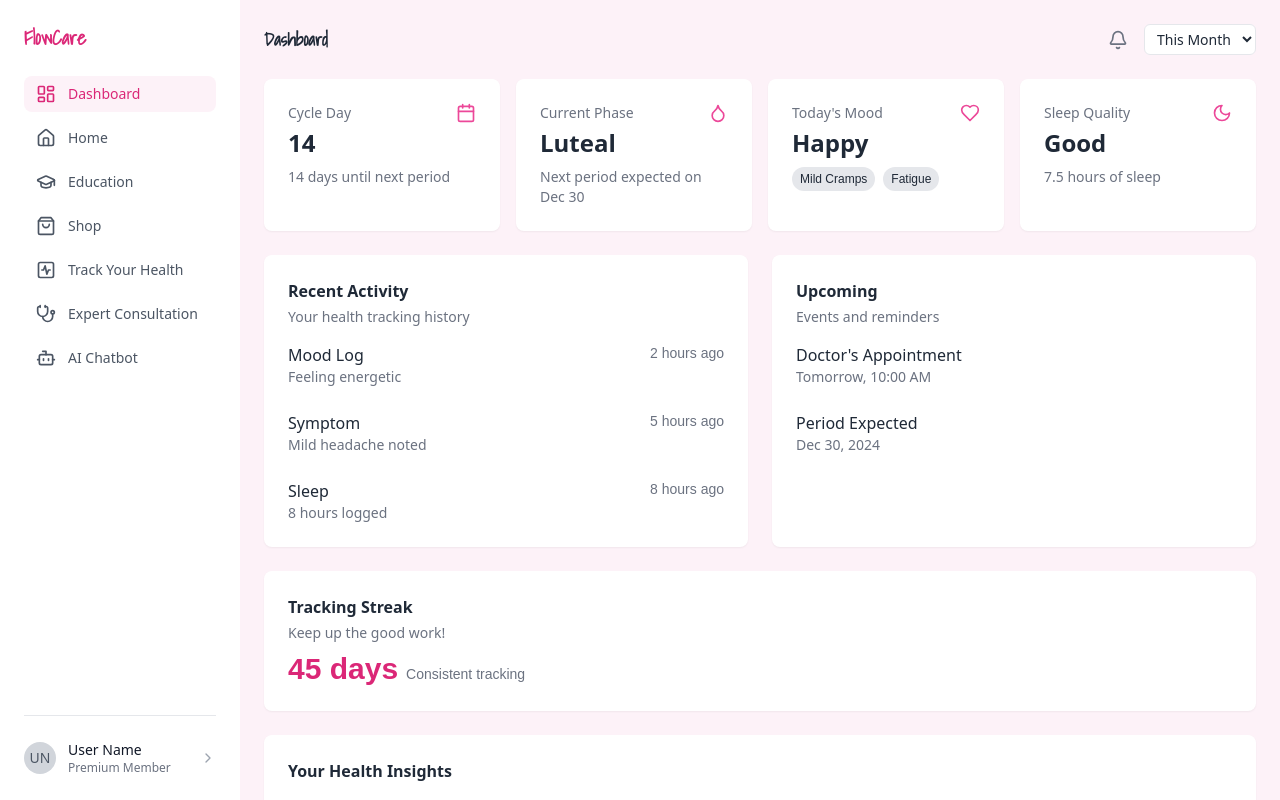
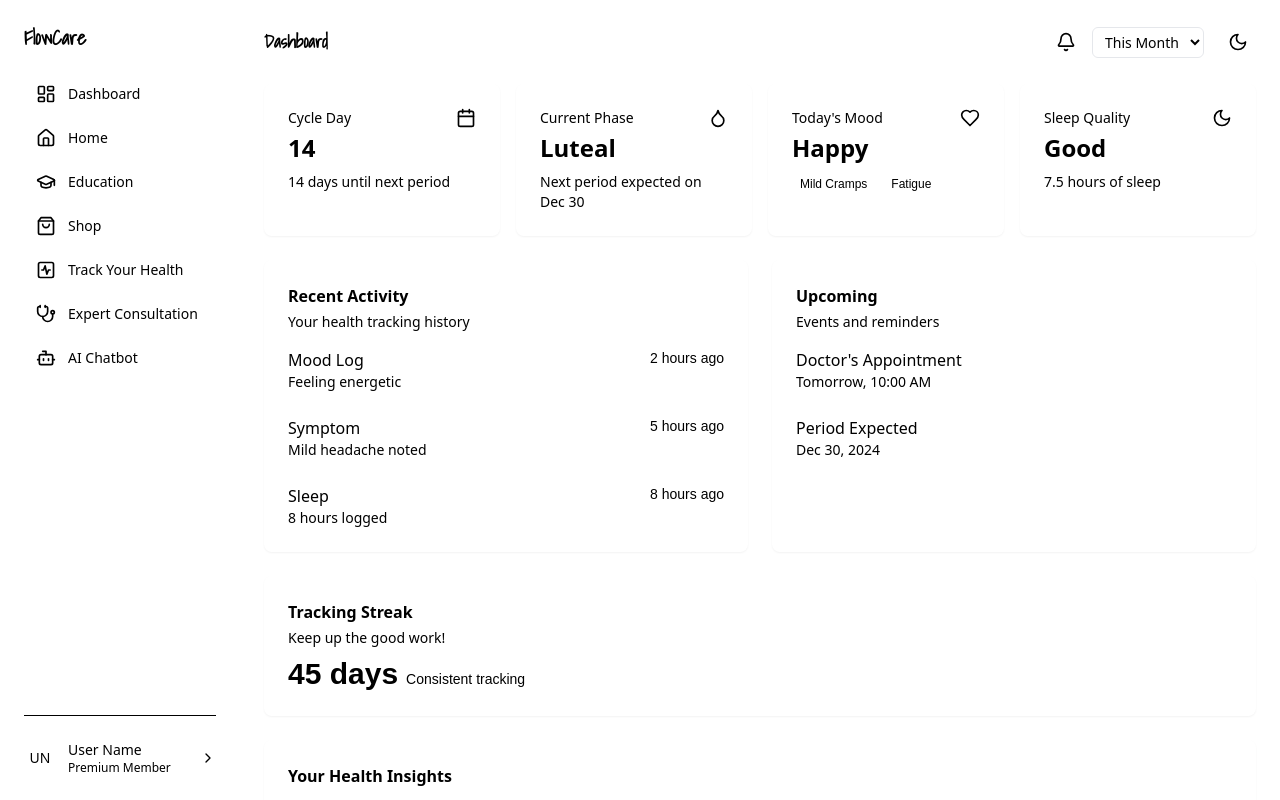
Before and after one commit to talhadevelopes/FlowCare2, a React (Vite) app in the folder Frontend/: page /Dashboard in a window 1280 px wide. Built offline with nearby package versions, Linux system fonts and the light colour scheme.

Commit message:
Dashboard Dark/Light toggle

```diff
--- a/Frontend/src/components/Dashboard.jsx
+++ b/Frontend/src/components/Dashboard.jsx
@@ -1,7 +1,17 @@
-import React from 'react';
+import React, { useState, useEffect } from 'react';
 import { LayoutDashboard, Home, GraduationCap, ShoppingBag, ActivitySquare, Stethoscope, Bot, ChevronRight, Bell, Calendar, Heart, Moon, Sun, Droplet, Utensils } from 'lucide-react';
 
-export function Dashboard() {
+export function Dashboard () {
+  const [darkMode, setDarkMode] = useState(false);
+
+  useEffect(() => {
+    if (darkMode) {
+      document.documentElement.classList.add('dark');
+    } else {
+      document.documentElement.classList.remove('dark');
+    }
+  }, [darkMode]);
+
 
   const userInputs = {
     cycleDay: 14,
@@ -47,10 +57,32 @@ export function Dashboard() {
   const healthTips = getHealthTips();
 
   return (
-    <div className="flex h-screen bg-pink-50 text-gray-800 font-sans">
+    <div className={`flex h-screen ${darkMode ? 'dark' : ''}`}>
+      <style jsx>{`
+        :root {
+          --background: 255, 255, 255;
+          --foreground: 0, 0, 0;
+          --primary: 255, 192, 203;
+          --primary-foreground: 0, 0, 0;
+          --card: 255, 255, 255;
+          --card-foreground: 0, 0, 0;
+        }
+        .dark {
+          --background: 23, 23, 23;
+          --foreground: 255, 255, 255;
+          --primary: 255, 105, 180;
+          --primary-foreground: 255, 255, 255;
+          --card: 38, 38, 38;
+          --card-foreground: 255, 255, 255;
+        }
+        body {
+          background-color: rgb(var(--background));
+          color: rgb(var(--foreground));
+        }
+      `}</style>
 
-      <aside className="w-[240px] bg-white p-6 flex flex-col">
-        <h1 className="text-xl font-semibold text-pink-600 mb-6">FlowCare</h1>
+      <aside className="w-[240px] bg-[rgb(var(--card))] p-6 flex flex-col">
+        <h1 className="text-xl font-semibold text-[rgb(var(--primary))] mb-6">FlowCare</h1>
         <nav className="flex-1">
           <ul className="space-y-2">
             <NavItem icon={<LayoutDashboard size={20} />} label="Dashboard" active />
@@ -62,31 +94,37 @@ export function Dashboard() {
             <NavItem icon={<Bot size={20} />} label="AI Chatbot" />
           </ul>
         </nav>
-        <div className="pt-6 mt-6 border-t border-gray-200">
+        <div className="pt-6 mt-6 border-t border-[rgba(var(--foreground),0.1)]">
           <div className="flex items-center">
-            <div className="w-8 h-8 rounded-full bg-gray-300 flex items-center justify-center text-sm font-medium text-gray-600">
+            <div className="w-8 h-8 rounded-full bg-[rgba(var(--foreground),0.1)] flex items-center justify-center text-sm font-medium">
               UN
             </div>
             <div className="ml-3">
-              <p className="text-sm font-medium text-gray-900">User Name</p>
-              <p className="text-xs text-gray-500">Premium Member</p>
+              <p className="text-sm font-medium">User Name</p>
+              <p className="text-xs text-[rgba(var(--foreground),0.6)]">Premium Member</p>
             </div>
-            <ChevronRight size={16} className="ml-auto text-gray-400" />
+            <ChevronRight size={16} className="ml-auto text-[rgba(var(--foreground),0.4)]" />
           </div>
         </div>
       </aside>
 
 
-      <main className="flex-1 p-6 overflow-auto">
+      <main className="flex-1 p-6 overflow-auto bg-[rgb(var(--background))]">
         <div className="max-w-6xl mx-auto space-y-6">
 
           <div className="flex justify-between items-center">
             <h2 className="text-lg font-semibold">Dashboard</h2>
             <div className="flex items-center gap-4">
-              <Bell className="h-5 w-5 text-gray-500" />
-              <select className="border rounded-md px-2 py-1 text-sm bg-white">
+              <Bell className="h-5 w-5 text-[rgba(var(--foreground),0.6)]" />
+              <select className="border rounded-md px-2 py-1 text-sm bg-[rgb(var(--card))] text-[rgb(var(--card-foreground))]">
                 <option>This Month</option>
               </select>
+              <button
+                onClick={() => setDarkMode(!darkMode)}
+                className="p-2 rounded-full bg-[rgba(var(--foreground),0.1)] text-[rgb(var(--foreground))]"
+              >
+                {darkMode ? <Sun size={20} /> : <Moon size={20} />}
+              </button>
             </div>
           </div>
 
@@ -96,13 +134,13 @@ export function Dashboard() {
               title="Cycle Day"
               value={userInputs.cycleDay}
               subtitle="14 days until next period"
-              icon={<Calendar className="h-5 w-5 text-pink-500" />}
+              icon={<Calendar className="h-5 w-5 text-[rgb(var(--primary))]" />}
             />
             <MetricCard
               title="Current Phase"
               value={userInputs.currentPhase}
               subtitle="Next period expected on Dec 30"
-              icon={<Droplet className="h-5 w-5 text-pink-500" />}
+              icon={<Droplet className="h-5 w-5 text-[rgb(var(--primary))]" />}
             />
             <MetricCard
               title="Today's Mood"
@@ -114,13 +152,13 @@ export function Dashboard() {
                   ))}
                 </div>
               }
-              icon={<Heart className="h-5 w-5 text-pink-500" />}
+              icon={<Heart className="h-5 w-5 text-[rgb(var(--primary))]" />}
             />
             <MetricCard
               title="Sleep Quality"
               value={userInputs.sleepQuality}
               subtitle={`${userInputs.sleepDuration} hours of sleep`}
-              icon={<Moon className="h-5 w-5 text-pink-500" />}
+              icon={<Moon className="h-5 w-5 text-[rgb(var(--primary))]" />}
             />
           </div>
 
@@ -128,7 +166,7 @@ export function Dashboard() {
           <div className="grid grid-cols-1 lg:grid-cols-2 gap-6">
             <Card>
               <h3 className="font-semibold mb-1">Recent Activity</h3>
-              <p className="text-sm text-gray-500 mb-4">Your health tracking history</p>
+              <p className="text-sm text-[rgba(var(--foreground),0.6)] mb-4">Your health tracking history</p>
               <div className="space-y-6">
                 <ActivityItem
                   title="Mood Log"
@@ -150,7 +188,7 @@ export function Dashboard() {
 
             <Card>
               <h3 className="font-semibold mb-1">Upcoming</h3>
-              <p className="text-sm text-gray-500 mb-4">Events and reminders</p>
+              <p className="text-sm text-[rgba(var(--foreground),0.6)] mb-4">Events and reminders</p>
               <div className="space-y-6">
                 <UpcomingItem
                   title="Doctor's Appointment"
@@ -167,10 +205,10 @@ export function Dashboard() {
 
           <Card>
             <h3 className="font-semibold mb-1">Tracking Streak</h3>
-            <p className="text-sm text-gray-500 mb-2">Keep up the good work!</p>
+            <p className="text-sm text-[rgba(var(--foreground),0.6)] mb-2">Keep up the good work!</p>
             <div className="flex items-baseline gap-2">
-              <span className="text-3xl font-bold text-pink-600">45 days</span>
-              <span className="text-sm text-gray-500">Consistent tracking</span>
+              <span className="text-3xl font-bold text-[rgb(var(--primary))]">45 days</span>
+              <span className="text-sm text-[rgba(var(--foreground),0.6)]">Consistent tracking</span>
             </div>
           </Card>
 
@@ -181,17 +219,17 @@ export function Dashboard() {
               <InsightItem
                 title="Fertility Window"
                 value={fertileWindow ? "Active" : "Inactive"}
-                icon={<Calendar className="h-5 w-5 text-pink-500" />}
+                icon={<Calendar className="h-5 w-5 text-[rgb(var(--primary))]" />}
               />
               <InsightItem
                 title="PMS Likelihood"
                 value={pmsLikely ? "High" : "Low"}
-                icon={<ActivitySquare className="h-5 w-5 text-pink-500" />}
+                icon={<ActivitySquare className="h-5 w-5 text-[rgb(var(--primary))]" />}
               />
               <InsightItem
                 title="Rest Status"
                 value={wellRested ? "Well Rested" : "Need More Rest"}
-                icon={<Moon className="h-5 w-5 text-pink-500" />}
+                icon={<Moon className="h-5 w-5 text-[rgb(var(--primary))]" />}
               />
             </div>
           </Card>
@@ -202,7 +240,7 @@ export function Dashboard() {
             <ul className="space-y-2">
               {healthTips.map((tip, index) => (
                 <li key={index} className="flex items-start">
-                  <Utensils className="h-5 w-5 text-pink-500 mr-2 mt-0.5 flex-shrink-0" />
+                  <Utensils className="h-5 w-5 text-[rgb(var(--primary))] mr-2 mt-0.5 flex-shrink-0" />
                   <span>{tip}</span>
                 </li>
               ))}
@@ -220,7 +258,7 @@ const NavItem = ({ icon, label, active = false }) => {
       <a
         href="#"
         className={`flex items-center gap-3 px-3 py-2 rounded-lg text-sm ${
-          active ? "bg-pink-50 text-pink-600" : "text-gray-600 hover:bg-gray-50"
+          active ? "bg-[rgba(var(--primary),0.1)] text-[rgb(var(--primary))]" : "text-[rgba(var(--foreground),0.7)] hover:bg-[rgba(var(--foreground),0.05)]"
         }`}
       >
         {icon}
@@ -232,15 +270,15 @@ const NavItem = ({ icon, label, active = false }) => {
 
 const MetricCard = ({ title, value, subtitle, icon }) => {
   return (
-    <div className="bg-white rounded-lg p-6 shadow-sm">
+    <div className="bg-[rgb(var(--card))] rounded-lg p-6 shadow-sm">
       <div className="flex justify-between items-start">
         <div>
-          <p className="text-sm text-gray-500">{title}</p>
+          <p className="text-sm text-[rgba(var(--foreground),0.6)]">{title}</p>
           <h3 className="text-2xl font-semibold mt-1">{value}</h3>
         </div>
         {icon}
       </div>
-      <div className="mt-2 text-sm text-gray-500">
+      <div className="mt-2 text-sm text-[rgba(var(--foreground),0.6)]">
         {subtitle}
       </div>
     </div>
@@ -249,7 +287,7 @@ const MetricCard = ({ title, value, subtitle, icon }) => {
 
 const Card = ({ children }) => {
   return (
-    <div className="bg-white rounded-lg p-6 shadow-sm">
+    <div className="bg-[rgb(var(--card))] rounded-lg p-6 shadow-sm">
       {children}
     </div>
   );
@@ -257,7 +295,7 @@ const Card = ({ children }) => {
 
 const Badge = ({ children }) => {
   return (
-    <span className="px-2 py-1 rounded-full bg-gray-200 text-gray-800 text-xs font-medium">
+    <span className="px-2 py-1 rounded-full bg-[rgba(var(--foreground),0.1)] text-[rgb(var(--foreground))] text-xs font-medium">
       {children}
     </span>
   );
@@ -268,9 +306,9 @@ const ActivityItem = ({ title, description, time }) => {
     <div className="flex justify-between items-start">
       <div>
         <p className="font-medium">{title}</p>
-        <p className="text-sm text-gray-500">{description}</p>
+        <p className="text-sm text-[rgba(var(--foreground),0.6)]">{description}</p>
       </div>
-      <span className="text-sm text-gray-500">{time}</span>
+      <span className="text-sm text-[rgba(var(--foreground),0.6)]">{time}</span>
     </div>
   );
 };
@@ -279,7 +317,7 @@ const UpcomingItem = ({ title, description }) => {
   return (
     <div>
       <p className="font-medium">{title}</p>
-      <p className="text-sm text-gray-500">{description}</p>
+      <p className="text-sm text-[rgba(var(--foreground),0.6)]">{description}</p>
     </div>
   );
 };
@@ -289,7 +327,7 @@ const InsightItem = ({ title, value, icon }) => {
     <div className="flex items-center space-x-3">
       {icon}
       <div>
-        <p className="text-sm text-gray-500">{title}</p>
+        <p className="text-sm text-[rgba(var(--foreground),0.6)]">{title}</p>
         <p className="font-medium">{value}</p>
       </div>
     </div>
```
